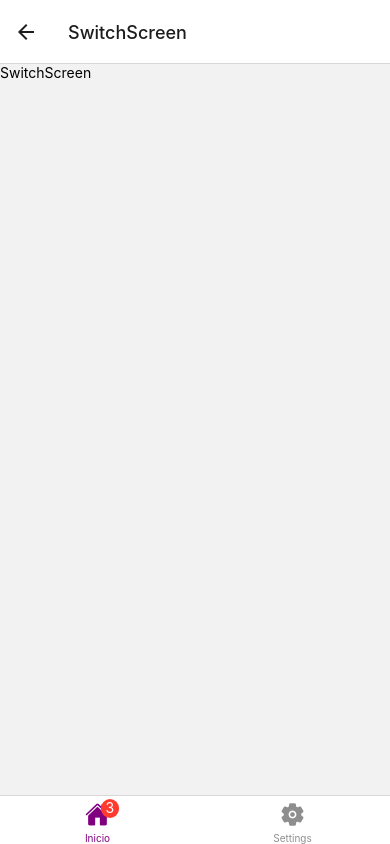
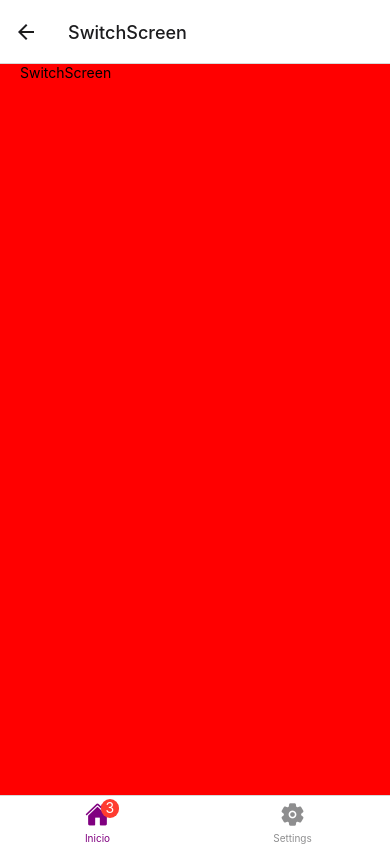
Before and after one commit to carlosblinf/componentApp, a React Native app: screen /SwitchScreen in a window 390 px wide. Built offline with nearby package versions, Linux system fonts and the light colour scheme.

Commit message:
rename customView by ContainerView

```diff
--- a/src/presentation/components/ui/CustomView.tsx
+++ b/src/presentation/components/ui/ContainerView.tsx
@@ -4,24 +4,24 @@ import { View, StyleProp, ViewStyle } from "react-native";
 
 type ViewProps = {
   style?: StyleProp<ViewStyle>;
-  withMargin?: boolean;
+  withMarginView?: boolean;
   children: ReactNode;
   styleInnerView?: StyleProp<ViewStyle>;
 };
-export default function CustomView({
+export default function ContainerView({
   style,
   children,
   styleInnerView,
-  withMargin = false,
+  withMarginView = false,
 }: ViewProps) {
   return (
     <View style={[globalStyles.mainContainer, style]}>
-      {withMargin ? (
+      {withMarginView ? (
         <View style={[globalStyles.globalMargin, styleInnerView]}>
           {children}
         </View>
       ) : (
-        { children }
+        <>{children}</>
       )}
     </View>
   );
--- a/src/presentation/screens/home/HomeScreen.tsx
+++ b/src/presentation/screens/home/HomeScreen.tsx
@@ -7,14 +7,14 @@ import {
   menuItems,
   uiMenuItems,
 } from "@/presentation/components/ui/menu/itemsData";
-import CustomView from "@/presentation/components/ui/CustomView";
+import ContainerView from "@/presentation/components/ui/ContainerView";
 import RenderMenu from "@/presentation/components/ui/menu/RenderMenu";
 
 const Separator = () => <View style={{ marginTop: 30 }} />;
 
 export default function HomeScreen() {
   return (
-    <CustomView withMargin>
+    <ContainerView withMarginView>
       <ScrollView>
         <Title text="Opciones" />
         <RenderMenu menu={animationMenuItems} />
@@ -23,6 +23,6 @@ export default function HomeScreen() {
         <Separator />
         <RenderMenu menu={uiMenuItems} />
       </ScrollView>
-    </CustomView>
+    </ContainerView>
   );
 }
--- a/src/presentation/screens/switches/SwitchScreen.tsx
+++ b/src/presentation/screens/switches/SwitchScreen.tsx
@@ -1,10 +1,11 @@
 import { View, Text } from "react-native";
 import React from "react";
+import ContainerView from "@/presentation/components/ui/ContainerView";
 
 export default function SwitchScreen() {
   return (
-    <View>
+    <ContainerView withMarginView style={{ backgroundColor: "red" }}>
       <Text>SwitchScreen</Text>
-    </View>
+    </ContainerView>
   );
 }
```
